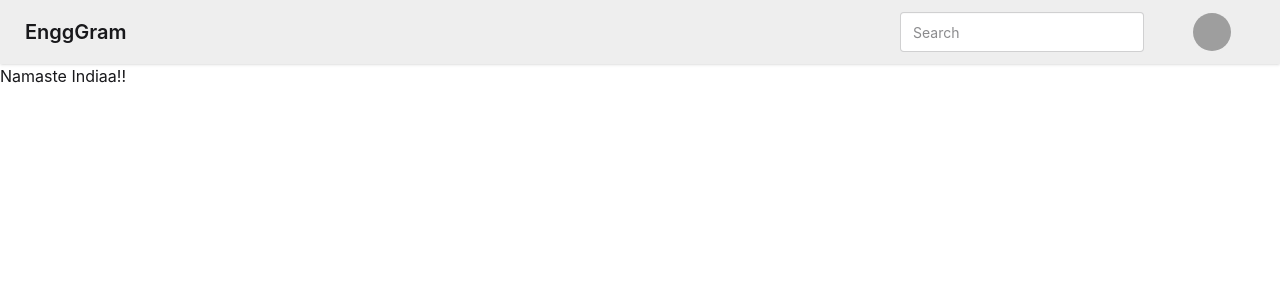
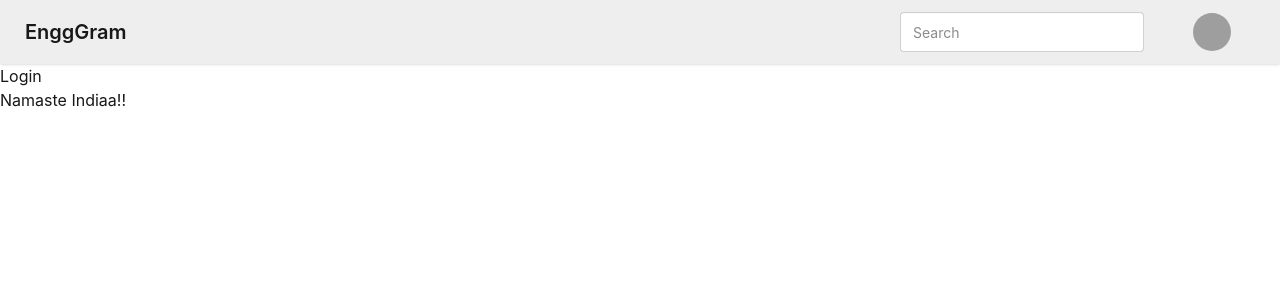
Before and after one commit to Adarsh-hash610/EnggGram---Web-UI, a React (Vite) app: page /login in a window 1280 px wide. Shown: the top 300 px of the page. Built offline with nearby package versions, Linux system fonts and the light colour scheme; grey boxes are pictures that could not be loaded.

Commit message:
Creating the basic routes

```diff
--- a/package.json
+++ b/package.json
@@ -13,6 +13,7 @@
     "@tailwindcss/vite": "^4.3.3",
     "react": "^19.2.8",
     "react-dom": "^19.2.8",
+    "react-router": "^8.3.1",
     "tailwindcss": "^4.3.3"
   },
   "devDependencies": {
--- a/src/App.jsx
+++ b/src/App.jsx
@@ -1,14 +1,24 @@
-import NavBar from "./NavBar"
+import { BrowserRouter, Route, Routes } from "react-router";
+import Body from "./Body";
+import Login from "./Login"
+import Profile from "./Profile"
 
 function App() {
 
   return (
     <>
-    <NavBar/>
-    <h1>Namaste Indiaa!!</h1>
+      <BrowserRouter basename="/">
+        <Routes>
+          <Route path="/" element={<Body/>}>
+            <Route path="/login" element={<Login/>}/>
+            <Route path="/profile" element={<Profile/>}/>
 
+          </Route>
+        </Routes>
+      </BrowserRouter>
+      <h1>Namaste Indiaa!!</h1>
     </>
-  )
+  );
 }
 
-export default App
+export default App;
--- /dev/null
+++ b/src/Body.jsx
@@ -0,0 +1,11 @@
+import { Outlet } from "react-router";
+import NavBar from "./NavBar";
+const Body = () =>{
+    return(
+        <div>
+            <NavBar/>
+            <Outlet/>
+        </div>
+    )
+}
+export default Body;
--- /dev/null
+++ b/src/Login.jsx
@@ -0,0 +1,6 @@
+const Login = () =>{
+    return(
+        <div>Login</div>
+    )
+};
+export default Login;
--- /dev/null
+++ b/src/Profile.jsx
@@ -0,0 +1,6 @@
+const Profile = () =>{
+    return(
+        <div>Profile</div>
+    )
+};
+export default Profile;
```
Also changed, not shown: 2 other files (tests, documents, lock files or other folders).
